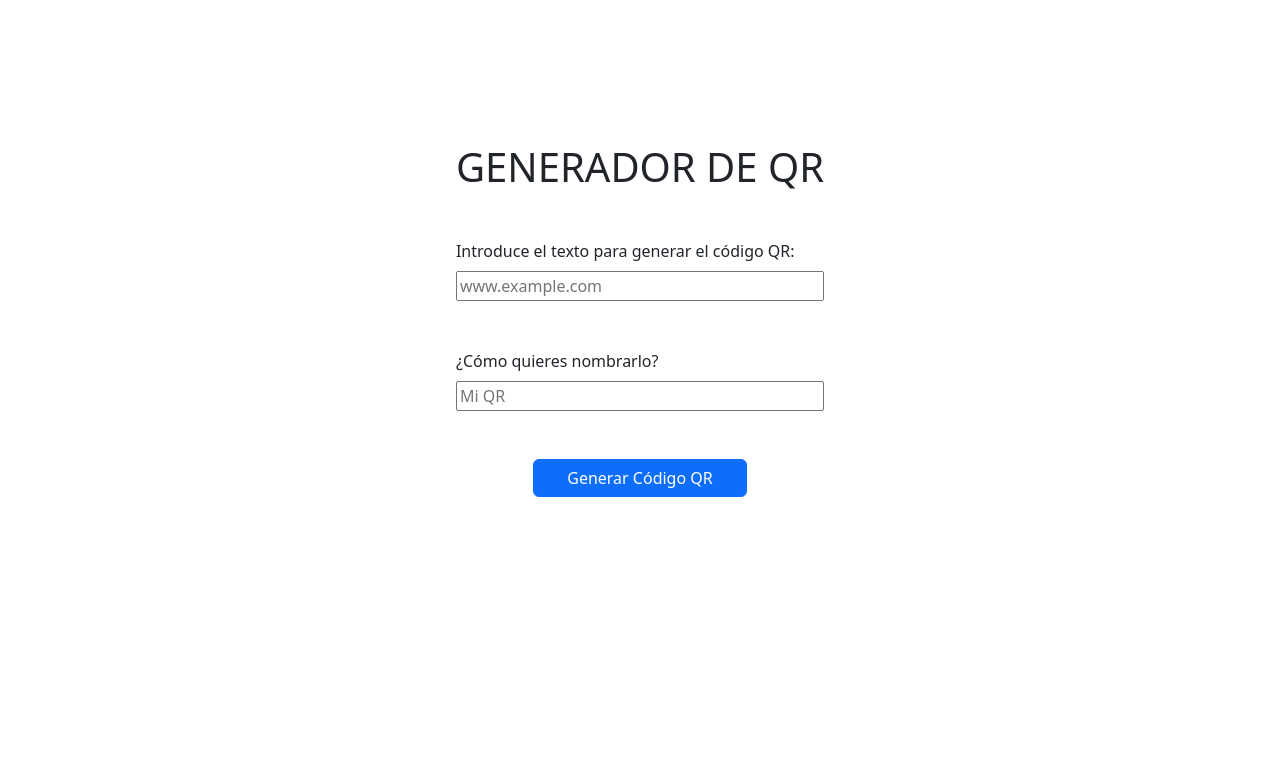
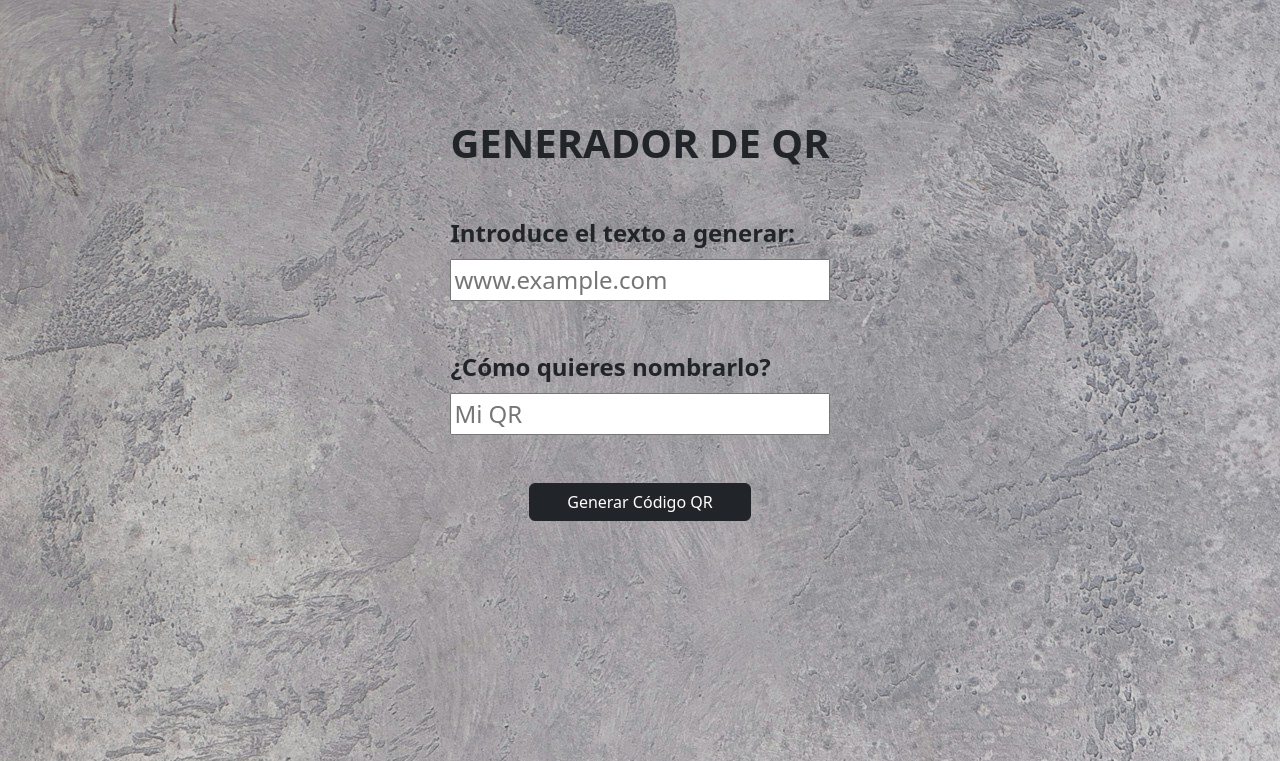
Before and after one commit to pmonzonis/Generar_QR, a Django app: template QR/templates/index.html in a window 1280 px wide. Shown: the top 761 px of the page. Run offline with Django 3.2, Linux system fonts and the light colour scheme; the template is opened without the code that fills it, so the values that code supplies are empty; some libraries are stand-ins or nearby versions.

Commit message:
Add a background image and visual settings

```diff
--- a/QR/templates/index.html
+++ b/QR/templates/index.html
@@ -8,21 +8,21 @@
     <!-- Bootstrap -->
     <link href="{% static 'css/bootstrap.min.css' %}" rel="stylesheet">
 </head>
-<body>
+<body  background="{% static  'images/fondo.jpg' %}">
     {% csrf_token %}
     <div class="container d-flex  justify-content-center align-items-center "  style="height: 80vh;">
         <div class="row align-items-center px-5">
             <div class="col">
                 <form action="" method="post" class="">
-                    <h1 class="text-center text-uppercase">Generador de QR</h1>
+                    <h1 class="text-center text-uppercase fw-bold">Generador de QR</h1>
                     <form method="post" >
                         {% csrf_token %}
-                        <div class="d-flex flex-column mt-5">
-                            <label for="text" class="mb-2">Introduce el texto para generar el código QR:</label>
+                        <div class="d-flex flex-column mt-5 fw-bold fs-4">
+                            <label for="text" class="mb-2">Introduce el texto a generar:</label>
                             <input type="text" class="mb-5" id="text" name="text" placeholder="www.example.com" required>
                             <label for="text" class="mb-2">¿Cómo quieres nombrarlo?</label>
                             <input type="text"  id="name" name="name" placeholder="Mi QR" required>
-                            <button type="submit" class="btn btn-primary mt-5 col-7 mx-auto">Generar Código QR</button>
+                            <button type="submit" class="btn btn-dark mt-5 col-7 mx-auto">Generar Código QR</button>
                         </div>
                     </form>
                 </form>
```
Also changed, not shown: QR/static/images/fondo.jpg (added).
